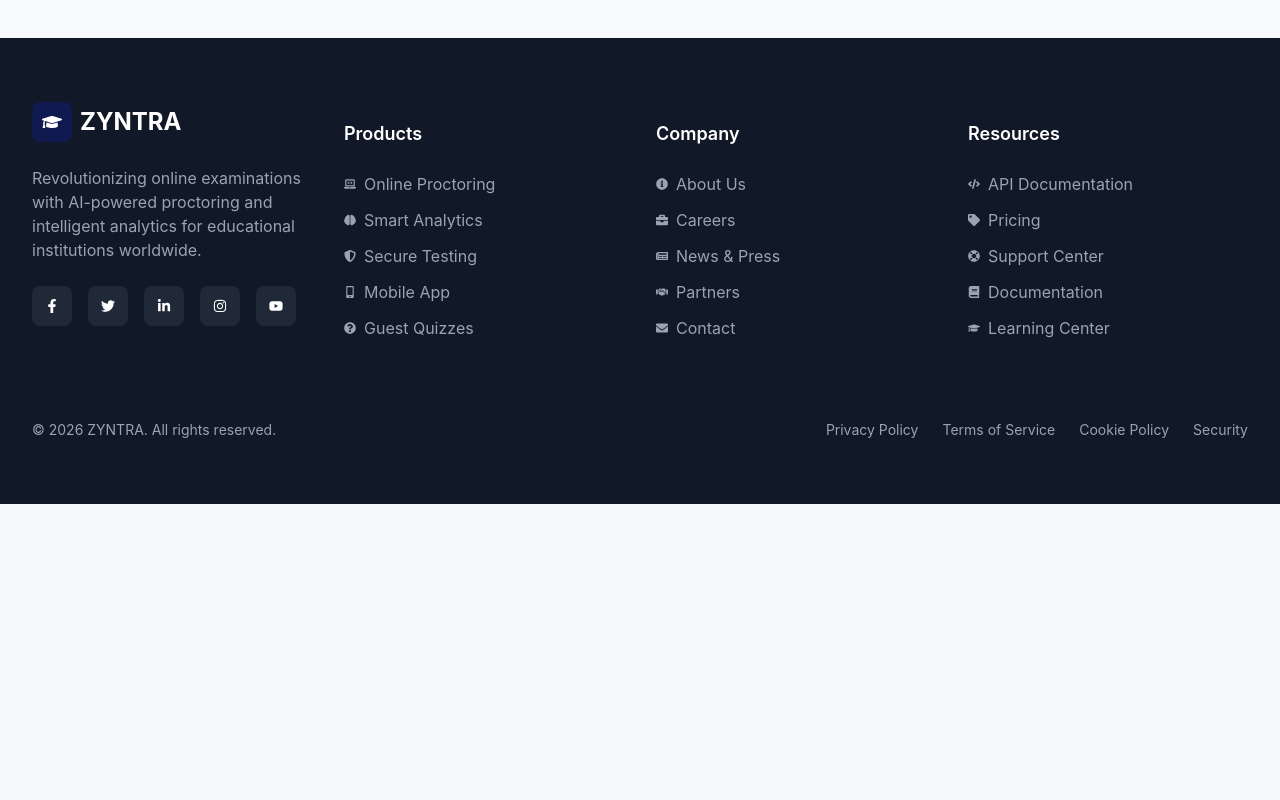
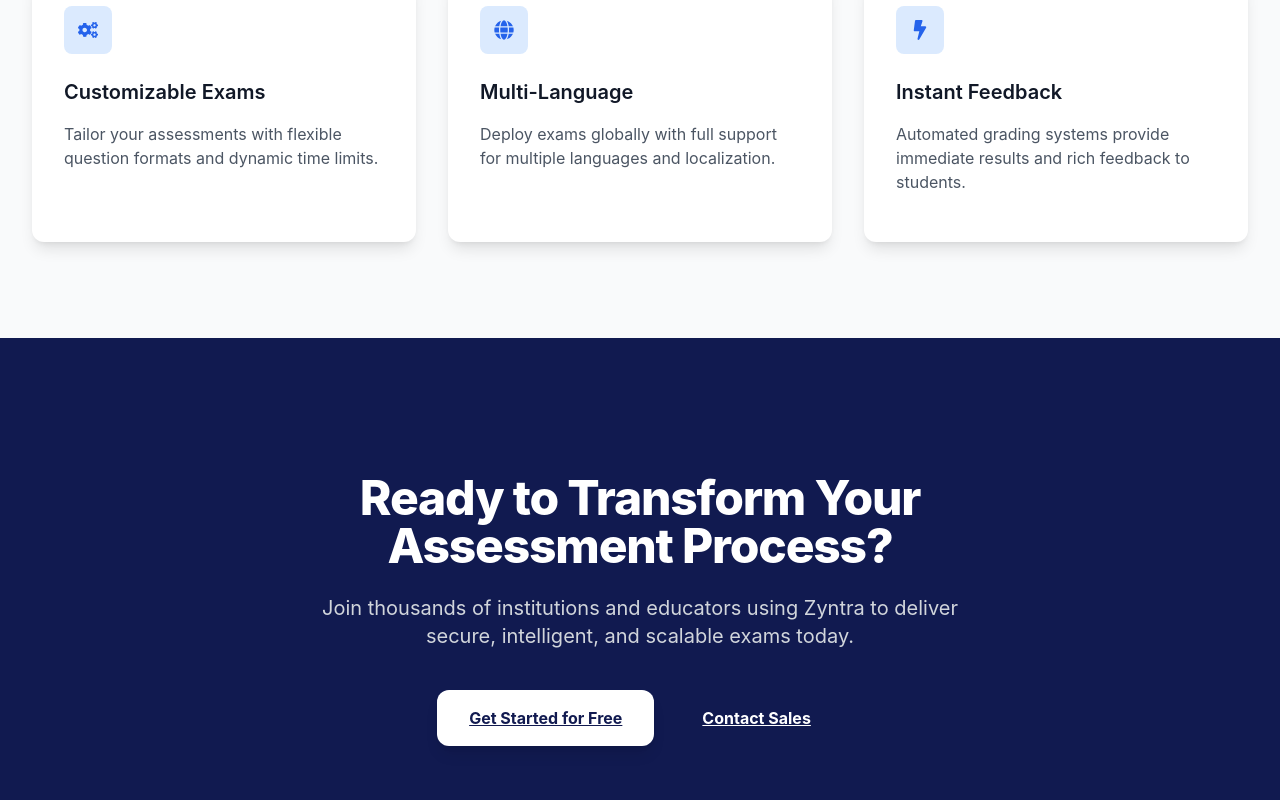
Before and after one commit to xheenkhalil/zyntra_, a React (Vite) app in the folder frontend/: page / in a window 1280 px wide. Shown: the part 1560-2360 px from the top of the page. Before the commit the page ends 2064 px from the top, so only its background shows below. Built offline with nearby package versions, Linux system fonts and the light colour scheme; no server answers.

Commit message:
Add 3 new feature cards and bottom CTA section

```diff
--- a/frontend/src/components/home/FeaturesPreview.tsx
+++ b/frontend/src/components/home/FeaturesPreview.tsx
@@ -1,5 +1,5 @@
 import React from "react";
-import { FaEye, FaChartBar, FaLock } from "react-icons/fa";
+import { FaEye, FaChartBar, FaLock, FaCogs, FaGlobe, FaBolt } from "react-icons/fa";
 
 const FeaturesPreview: React.FC = () => {
   return (
@@ -15,7 +15,7 @@
           </p>
         </div>
 
-        <div className="grid grid-cols-1 md:grid-cols-2 lg:grid-cols-3 gap-6 sm:gap-8">
+        <div className="grid grid-cols-2 lg:grid-cols-3 gap-4 sm:gap-8">
           {/* Feature 1: AI Proctoring */}
           <div className="bg-white rounded-xl shadow-lg p-6 sm:p-8 hover:shadow-xl transition-shadow duration-300">
             <div className="w-10 sm:w-12 h-10 sm:h-12 bg-blue-100 rounded-lg flex items-center justify-center mb-4 sm:mb-6">
@@ -58,6 +58,46 @@
             </p>
           </div>
         </div>
+        <div className="grid grid-cols-2 lg:grid-cols-3 gap-4 sm:gap-8 mt-4 sm:mt-8">
+          {/* Feature 4: Customizable Exams */}
+          <div className="bg-white rounded-xl shadow-lg p-4 sm:p-8 hover:shadow-xl transition-shadow duration-300">
+            <div className="w-10 sm:w-12 h-10 sm:h-12 bg-blue-100 rounded-lg flex items-center justify-center mb-4 sm:mb-6">
+              <FaCogs className="text-blue-600 text-lg sm:text-xl" />
+            </div>
+            <h3 className="text-base sm:text-xl font-semibold text-gray-900 mb-2 sm:mb-4">
+              Customizable Exams
+            </h3>
+            <p className="text-gray-600 text-xs sm:text-base">
+              Tailor your assessments with flexible question formats and dynamic time limits.
+            </p>
+          </div>
+
+          {/* Feature 5: Multi-Language */}
+          <div className="bg-white rounded-xl shadow-lg p-4 sm:p-8 hover:shadow-xl transition-shadow duration-300">
+            <div className="w-10 sm:w-12 h-10 sm:h-12 bg-blue-100 rounded-lg flex items-center justify-center mb-4 sm:mb-6">
+              <FaGlobe className="text-blue-600 text-lg sm:text-xl" />
+            </div>
+            <h3 className="text-base sm:text-xl font-semibold text-gray-900 mb-2 sm:mb-4">
+              Multi-Language
+            </h3>
+            <p className="text-gray-600 text-xs sm:text-base">
+              Deploy exams globally with full support for multiple languages and localization.
+            </p>
+          </div>
+
+          {/* Feature 6: Instant Feedback */}
+          <div className="bg-white rounded-xl shadow-lg p-4 sm:p-8 hover:shadow-xl transition-shadow duration-300">
+            <div className="w-10 sm:w-12 h-10 sm:h-12 bg-blue-100 rounded-lg flex items-center justify-center mb-4 sm:mb-6">
+              <FaBolt className="text-blue-600 text-lg sm:text-xl" />
+            </div>
+            <h3 className="text-base sm:text-xl font-semibold text-gray-900 mb-2 sm:mb-4">
+              Instant Feedback
+            </h3>
+            <p className="text-gray-600 text-xs sm:text-base">
+              Automated grading systems provide immediate results and rich feedback to students.
+            </p>
+          </div>
+        </div>
       </div>
     </section>
   );
--- a/frontend/src/pages/HomePage.tsx
+++ b/frontend/src/pages/HomePage.tsx
@@ -1,4 +1,5 @@
 import React, { useState, Suspense, lazy } from "react";
+import { Link } from "react-router-dom";
 
 // --- Standard Component Imports ---
 import Navbar from "../layouts/Navbar";
@@ -53,6 +54,26 @@
 
         {/* 4. Features Preview (Loads instantly) */}
         <FeaturesPreview />
+
+        {/* CTA Section */}
+        <section className="bg-[#111A50] py-16 sm:py-24 text-center">
+          <div className="max-w-4xl mx-auto px-4 sm:px-6 lg:px-8">
+            <h2 className="text-3xl sm:text-4xl md:text-5xl font-extrabold text-white mb-6 tracking-tight">
+              Ready to Transform Your Assessment Process?
+            </h2>
+            <p className="text-lg sm:text-xl text-gray-300 mb-10 max-w-2xl mx-auto">
+              Join thousands of institutions and educators using Zyntra to deliver secure, intelligent, and scalable exams today.
+            </p>
+            <div className="flex flex-col sm:flex-row justify-center items-center gap-4">
+              <Link to="/login" className="w-full sm:w-auto px-8 py-4 bg-white text-[#111A50] font-bold rounded-xl shadow-lg hover:bg-gray-100 transition-colors duration-200">
+                Get Started for Free
+              </Link>
+              <Link to="/contact" className="w-full sm:w-auto px-8 py-4 bg-transparent border-2 border-white text-white font-bold rounded-xl hover:bg-white hover:text-[#111A50] transition-colors duration-200">
+                Contact Sales
+              </Link>
+            </div>
+          </div>
+        </section>
       </main>
 
       {/* 5. Footer */}
```
